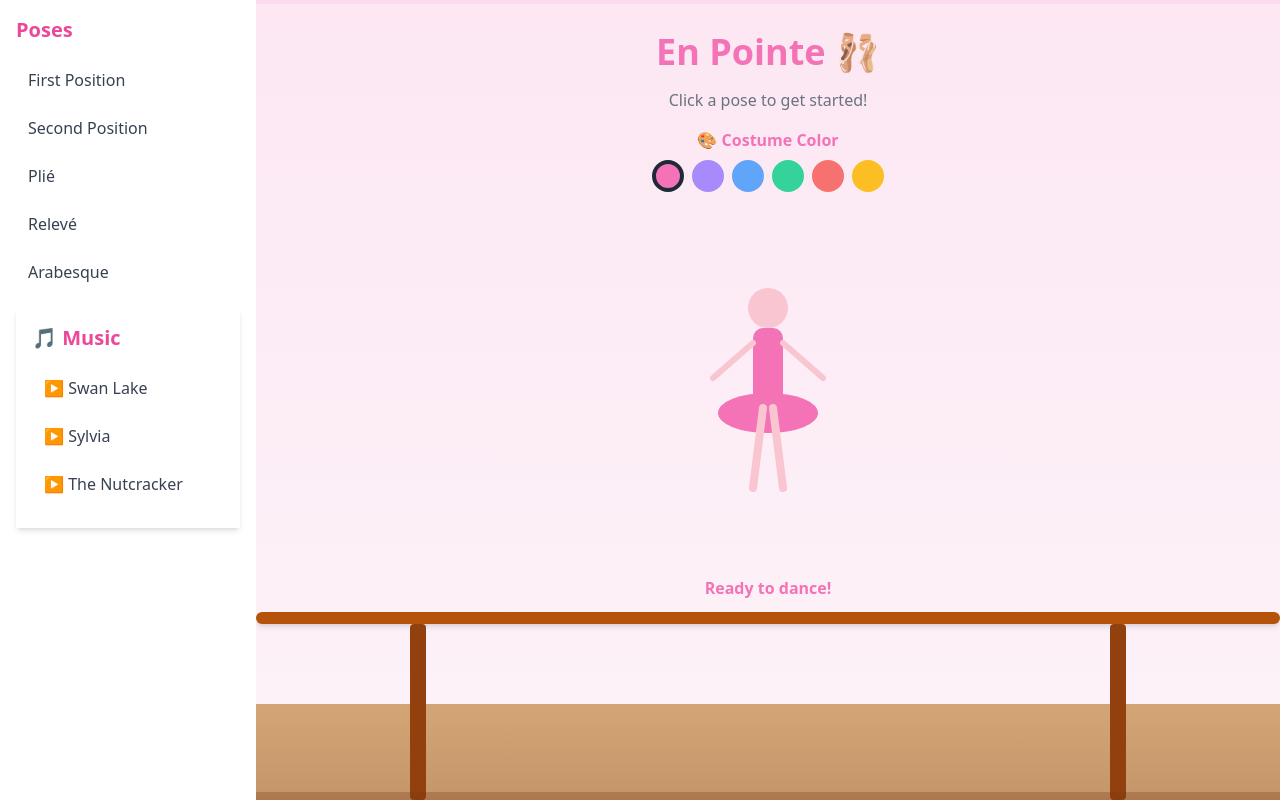
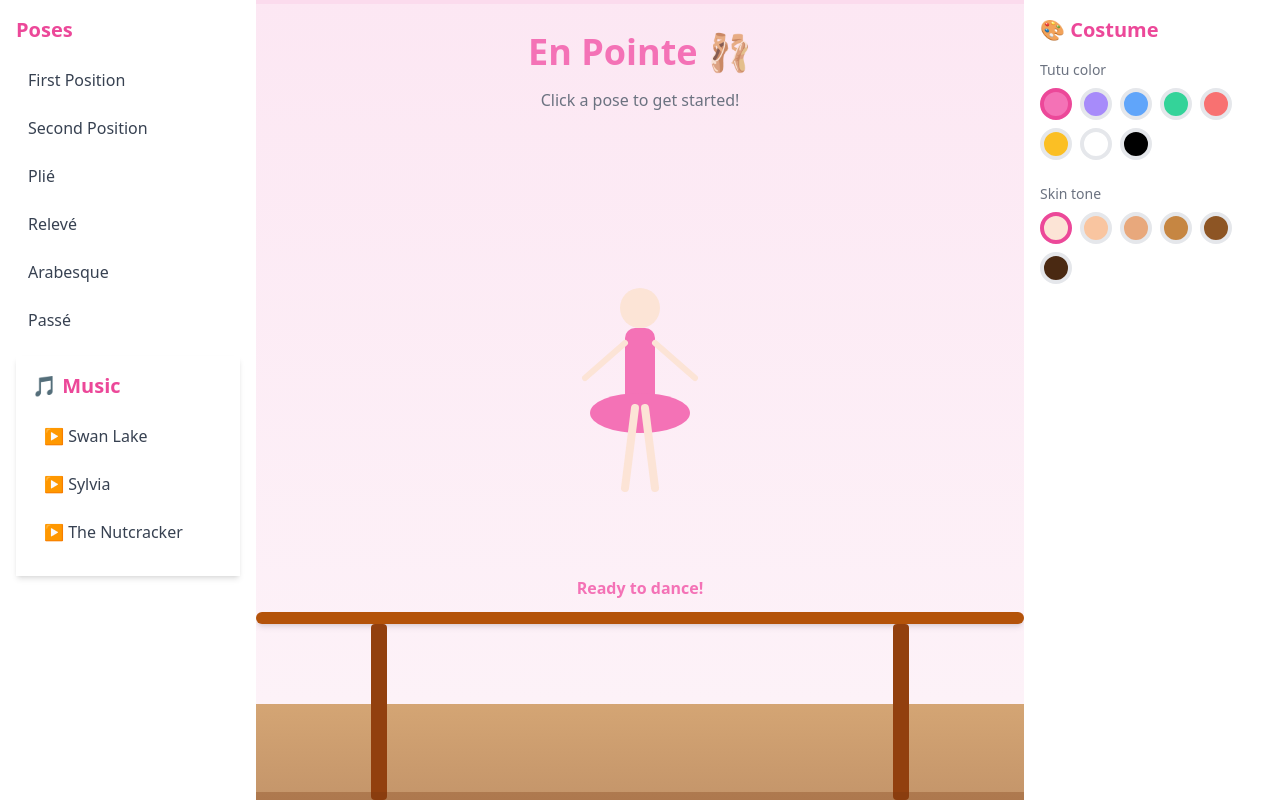
Before and after one commit to maria92835/en-pointe, a React (Vite) app: page / in a window 1280 px wide. Built offline with nearby package versions, Linux system fonts and the light colour scheme.

Commit message:
add costume and skin tone panel

```diff
--- a/src/App.jsx
+++ b/src/App.jsx
@@ -7,6 +7,7 @@ export default function App() {
   const [selectedPose, setSelectedPose] = useState("Ready to dance!")
   const [selectedDescription, setSelectedDescription] = useState("Click a pose to get started!")
   const [costumeColor, setCostumeColor] = useState("#f472b6")
+  const [skinColor, setSkinColor] = useState("#fce4d6")
   return (
     <div className="flex h-screen bg-pink-50">
 
@@ -36,7 +37,9 @@ export default function App() {
 
       {/* Main stage area */}
       <div className="flex-1 flex flex-col items-center justify-center relative overflow-hidden"
-          style={{background: "linear-gradient(180deg, #fce7f3 0%, #fdf2f8 88%, #d4a574 88%, #c4956a 100%)"}}>          {/* Studio wall mirror line */}
+        style={{background: "linear-gradient(180deg, #fce7f3 0%, #fdf2f8 88%, #d4a574 88%, #c4956a 100%)"}}>
+
+        {/* Studio wall mirror line */}
         <div className="absolute top-0 left-0 right-0 h-1 bg-pink-200 opacity-50" />
 
         {/* Barre */}
@@ -54,27 +57,47 @@ export default function App() {
         <div className="absolute top-8 flex flex-col items-center">
           <h1 className="text-4xl font-bold text-pink-400 mb-2">En Pointe 🩰</h1>
           <p className="mt-2 text-gray-500 text-center max-w-xs">{selectedDescription}</p>
-            <div className="mt-4 flex flex-col items-center">
-              <p className="text-pink-400 font-semibold mb-2">🎨 Costume Color</p>
-              <div className="flex gap-2">
-                {["#f472b6", "#a78bfa", "#60a5fa", "#34d399", "#f87171", "#fbbf24"].map(color => (
+        </div>
+
+        {/* Ballerina positioned at barre */}
+        <div className="absolute" style={{bottom: "25%"}}>
+          <Ballerina pose={selectedPose} costumeColor={costumeColor} skinColor={skinColor} />
+        </div>
+
+      </div>
+
+      {/* Right panel - costume */}
+      <div className="w-64 bg-white shadow-md p-4 flex flex-col gap-6">
+        <div>
+          <h2 className="text-xl font-bold text-pink-500 mb-4">🎨 Costume</h2>
+          <p className="text-gray-500 text-sm mb-2">Tutu color</p>
+          <div className="flex flex-wrap gap-2">
+            {["#f472b6", "#a78bfa", "#60a5fa", "#34d399", "#f87171", "#fbbf24", "#ffffff", "#000000"].map(color => (
               <button
                 key={color}
                 onClick={() => setCostumeColor(color)}
                 style={{ backgroundColor: color }}
-                    className={`w-8 h-8 rounded-full border-4 ${costumeColor === color ? "border-gray-800" : "border-transparent"}`}
+                className={`w-8 h-8 rounded-full border-4 ${costumeColor === color ? "border-pink-500" : "border-gray-200"}`}
+              />
+            ))}
+          </div>
+        </div>
+
+        <div>
+          <p className="text-gray-500 text-sm mb-2">Skin tone</p>
+          <div className="flex flex-wrap gap-2">
+            {["#fce4d6", "#f9c5a0", "#e8a87c", "#c68642", "#8d5524", "#4a2912"].map(color => (
+              <button
+                key={color}
+                onClick={() => setSkinColor(color)}
+                style={{ backgroundColor: color }}
+                className={`w-8 h-8 rounded-full border-4 ${skinColor === color ? "border-pink-500" : "border-gray-200"}`}
               />
             ))}
           </div>
         </div>
       </div>
 
-          {/* Ballerina positioned at barre */}
-          <div className="absolute" style={{bottom: "25%"}}>
-            <Ballerina pose={selectedPose} costumeColor={costumeColor} />
-          </div>
-
-        </div>
     </div>
   )
 }
--- a/src/components/Ballerina.jsx
+++ b/src/components/Ballerina.jsx
@@ -1,22 +1,22 @@
-export default function Ballerina({ pose, costumeColor }) {
-  return (
+export default function Ballerina({ pose, costumeColor, skinColor }) {
+    return (
     <div className="flex flex-col items-center">
       <svg width="150" height="300" viewBox="0 0 150 300">
-        {/* Head */}
-        <circle cx="75" cy="40" r="20" fill="#f9c5d1" />
         {/* Body */}
         <rect x="60" y="60" width="30" height="80" rx="10" fill={costumeColor} />
         {/* Tutu */}
         <ellipse cx="75" cy="145" rx="50" ry="20" fill={costumeColor} />
+        {/* Head */}
+        <circle cx="75" cy="40" r="20" fill={skinColor} />
         {/* Left leg */}
-        <line x1="70" y1="140" x2="60" y2="220" stroke="#f9c5d1" strokeWidth="8" strokeLinecap="round"/>
+        <line x1="70" y1="140" x2="60" y2="220" stroke={skinColor} strokeWidth="8" strokeLinecap="round"/>
         {/* Right leg */}
-        <line x1="80" y1="140" x2="90" y2="220" stroke="#f9c5d1" strokeWidth="8" strokeLinecap="round"/>
+        <line x1="80" y1="140" x2="90" y2="220" stroke={skinColor} strokeWidth="8" strokeLinecap="round"/>
         {/* Left arm */}
-        <line x1="60" y1="75" x2="20" y2="110" stroke="#f9c5d1" strokeWidth="6" strokeLinecap="round"/>
+        <line x1="60" y1="75" x2="20" y2="110" stroke={skinColor} strokeWidth="6" strokeLinecap="round"/>
         {/* Right arm */}
-        <line x1="90" y1="75" x2="130" y2="110" stroke="#f9c5d1" strokeWidth="6" strokeLinecap="round"/>
-      </svg>
+        <line x1="90" y1="75" x2="130" y2="110" stroke={skinColor} strokeWidth="6" strokeLinecap="round"/>
+            </svg>
       <p className="text-pink-400 mt-2 font-semibold">{pose}</p>
     </div>
   )
--- a/src/data/poses.js
+++ b/src/data/poses.js
@@ -4,6 +4,7 @@ const poses = [
   { id: 3, name: "Plié", description: "Bend your knees while keeping your back straight." },
   { id: 4, name: "Relevé", description: "Rise up onto the balls of your feet." },
   { id: 5, name: "Arabesque", description: "Stand on one leg with the other extended behind you." },
+  { id: 6, name: "Passé", description: "One foot is pointed and lifted to the knee of the standing leg, like a number 4 shape." },
 ]
 
 export default poses
```
Lines whose indentation alone changed are shown as unchanged.
